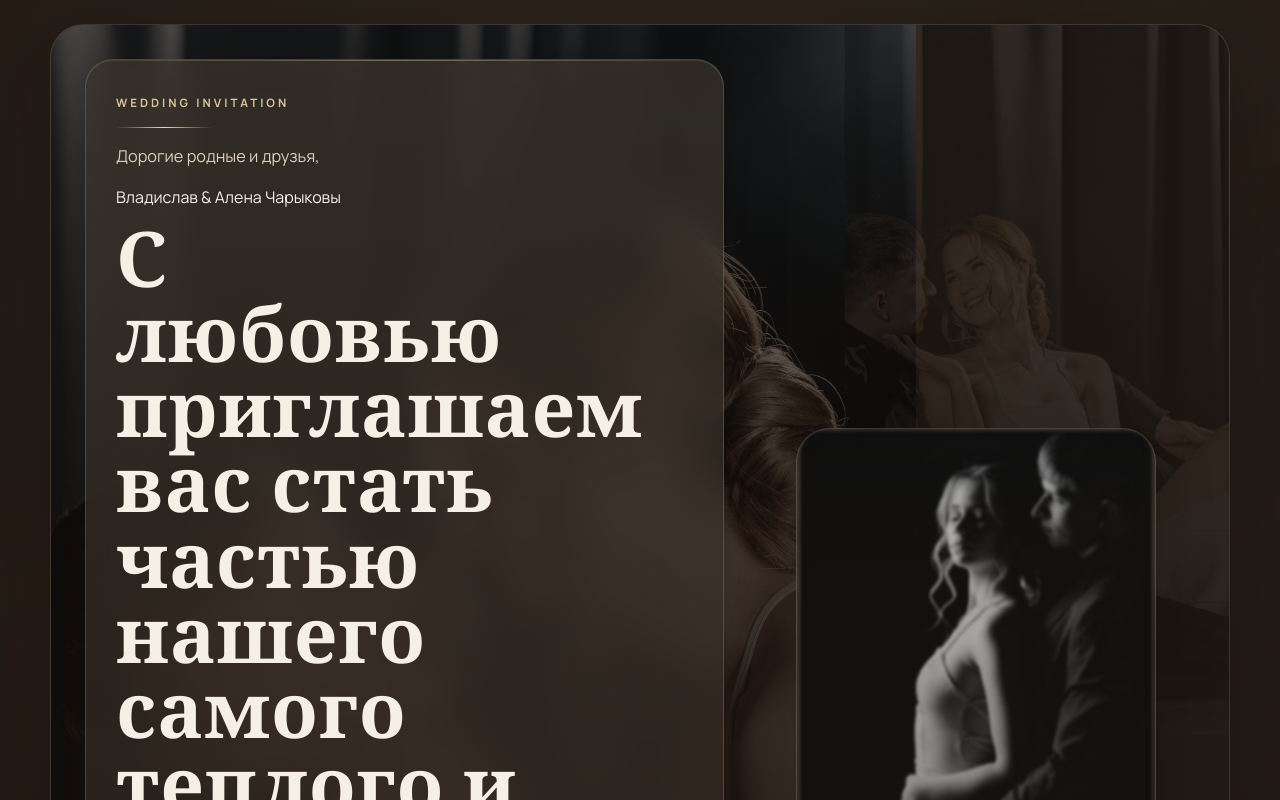
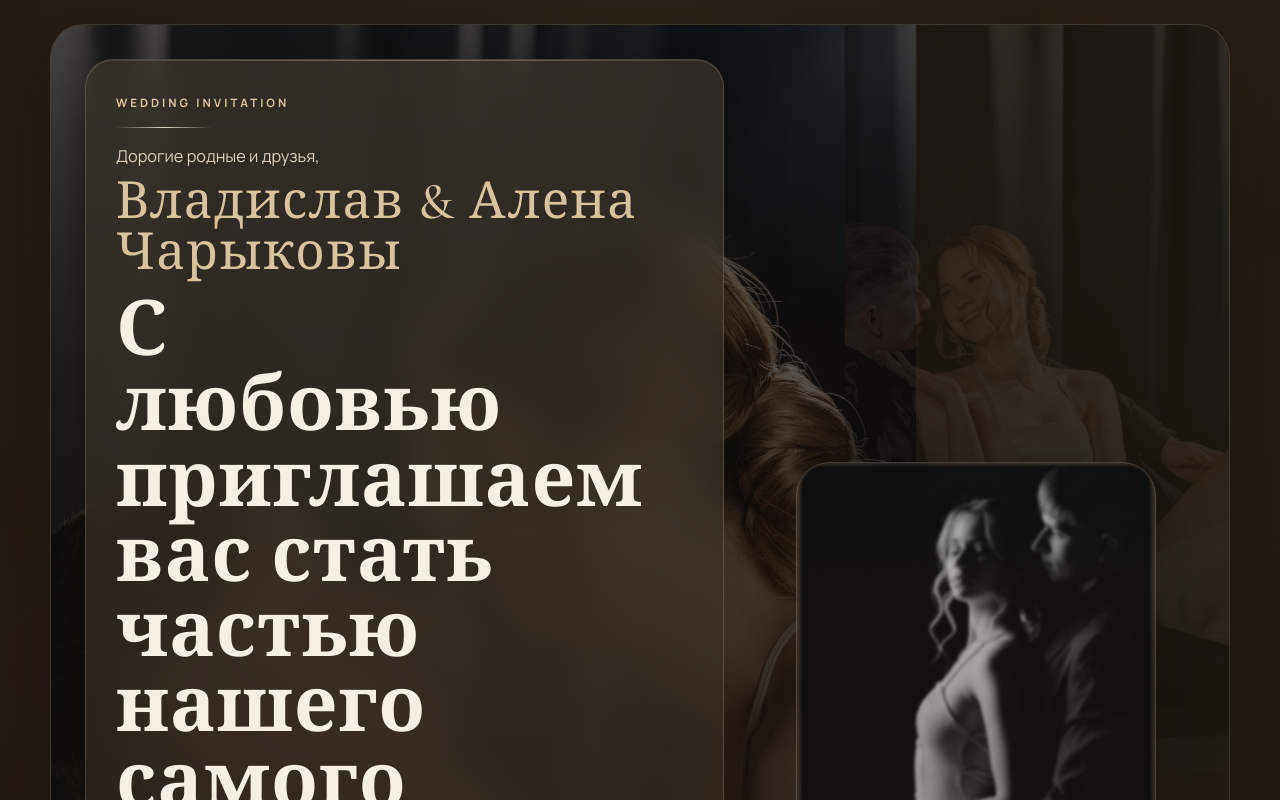
Before and after one commit to VladMixline/react-vite-site, a React (Vite) app: page / in a window 1280 px wide. Shown: the top 800 px of the page. Built offline with nearby package versions, Linux system fonts and the light colour scheme.

Commit message:
chore: auto save 2026-03-07T21:03:20Z

```diff
--- a/src/App.css
+++ b/src/App.css
@@ -165,6 +165,15 @@
   margin: 0 0 8px;
   font-size: 1.02rem;
   color: var(--color-soft-text);
+}
+
+.coupleNames {
+  margin: 0 0 14px;
+  font-family: var(--font-heading);
+  font-size: clamp(1.95rem, 7vw, 3.2rem);
+  line-height: 1;
+  letter-spacing: 0.03em;
+  color: var(--color-champagne);
 }
 
 .heroCard h1,
```
